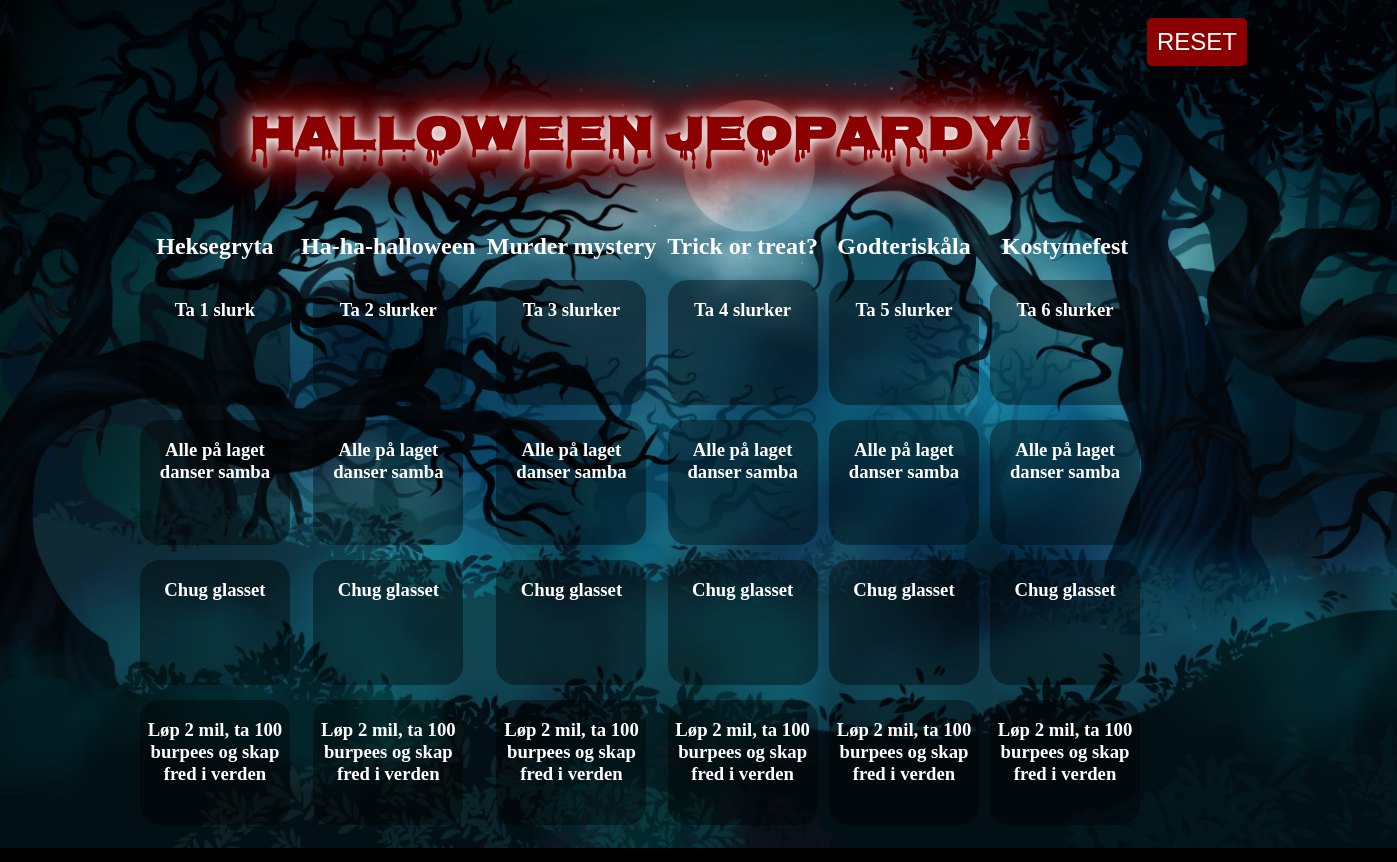
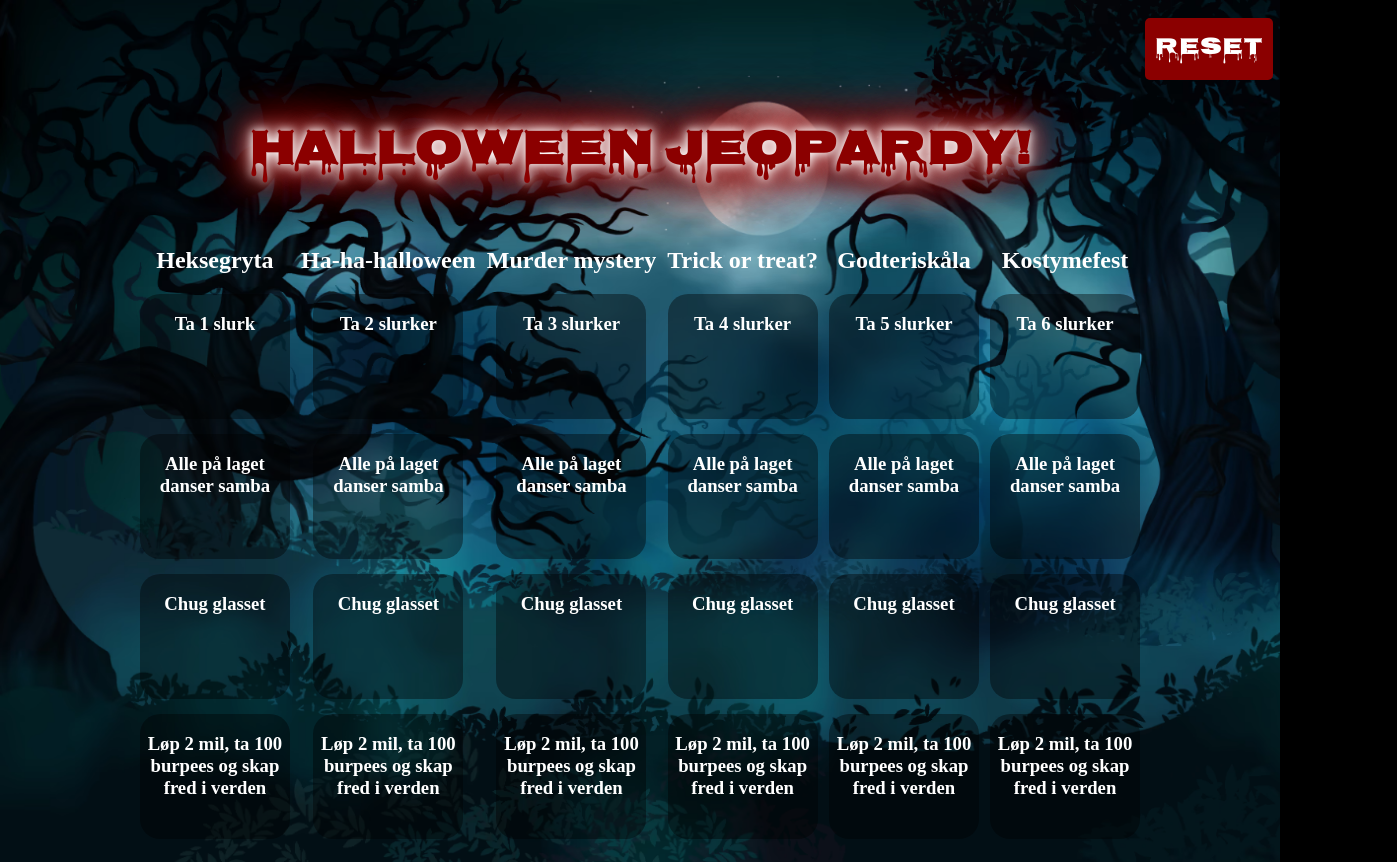
Before and after one commit to vektorprogrammet/halloween-jeopardy, a React (Vite) app: page / in a window 1280 px wide. Shown: the whole page, 1397 px wide, since content can reach past the window. Built offline with nearby package versions, Linux system fonts and the light colour scheme.

Commit message:
feat: :lipstick: Changed style of button
Fixed issue where button is off screen. Made the button press more visible by changing scaling and color. Made an empty function for when the button is pressed, but i doesn't do anything.

```diff
--- a/src/components/resetButton/ResetButton.css
+++ b/src/components/resetButton/ResetButton.css
@@ -7,11 +7,17 @@
     padding: 10px;
     background-color: darkred;
     margin-top: 10px;
-    margin-right: 150px;
+    font-family: Nosifer;
 }
 
 .resetButton-button:hover{
+    scale: 1.05;
     cursor: pointer;
+}
+
+.resetButton-button:active{
+    filter: brightness(75%);
+    scale: 1;
 }
 
 .resetButton-container{
@@ -19,5 +25,5 @@
     position: relative;
     border: #fff;
     max-width: fit-content;
-    right: -50%;
+    right: -45%;
 }
```
